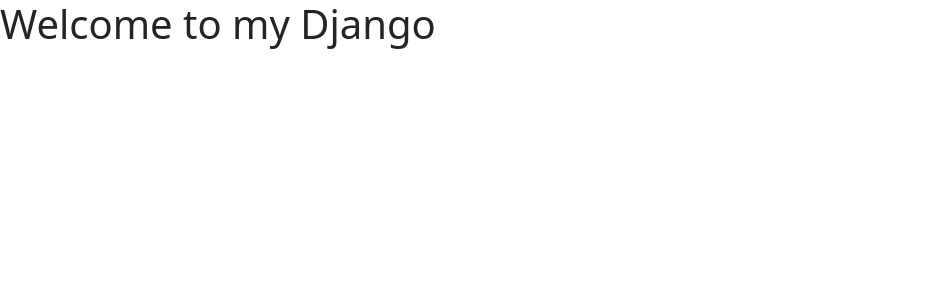
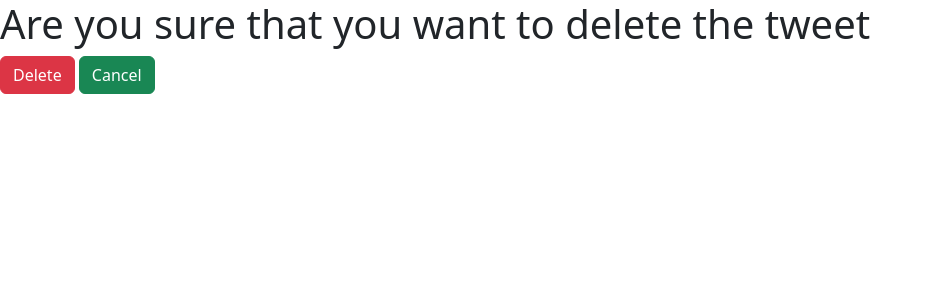
Before and after one commit to Ksh-16/Chirps_django, a Django app: template Chirps/tweet/templates/tweet_confirm_delete.html in a window 1280 px wide. Shown: the top 300 px of the page, without its empty margins (0-933 px from the left). Run offline with Django 5.2, Linux system fonts and the light colour scheme; the template is opened without the code that fills it, so the values that code supplies are empty.

Commit message:
updated tweet_confirm_delete.html for tweet deletion

```diff
--- a/Chirps/tweet/templates/tweet_confirm_delete.html
+++ b/Chirps/tweet/templates/tweet_confirm_delete.html
@@ -5,5 +5,11 @@
 {% endblock %}
 
 {% block content %}
-<h1> Welcome to my Django</h1>
+<h1> Are you sure that you want to delete the tweet</h1>
+
+<form method="post">
+    {% csrf_token %}
+    <button class="btn btn-danger">Delete</button>
+    <a class="btn btn-success" href="{% url 'tweet_list' %}">Cancel</a>
+</form>
 {% endblock %}
```
